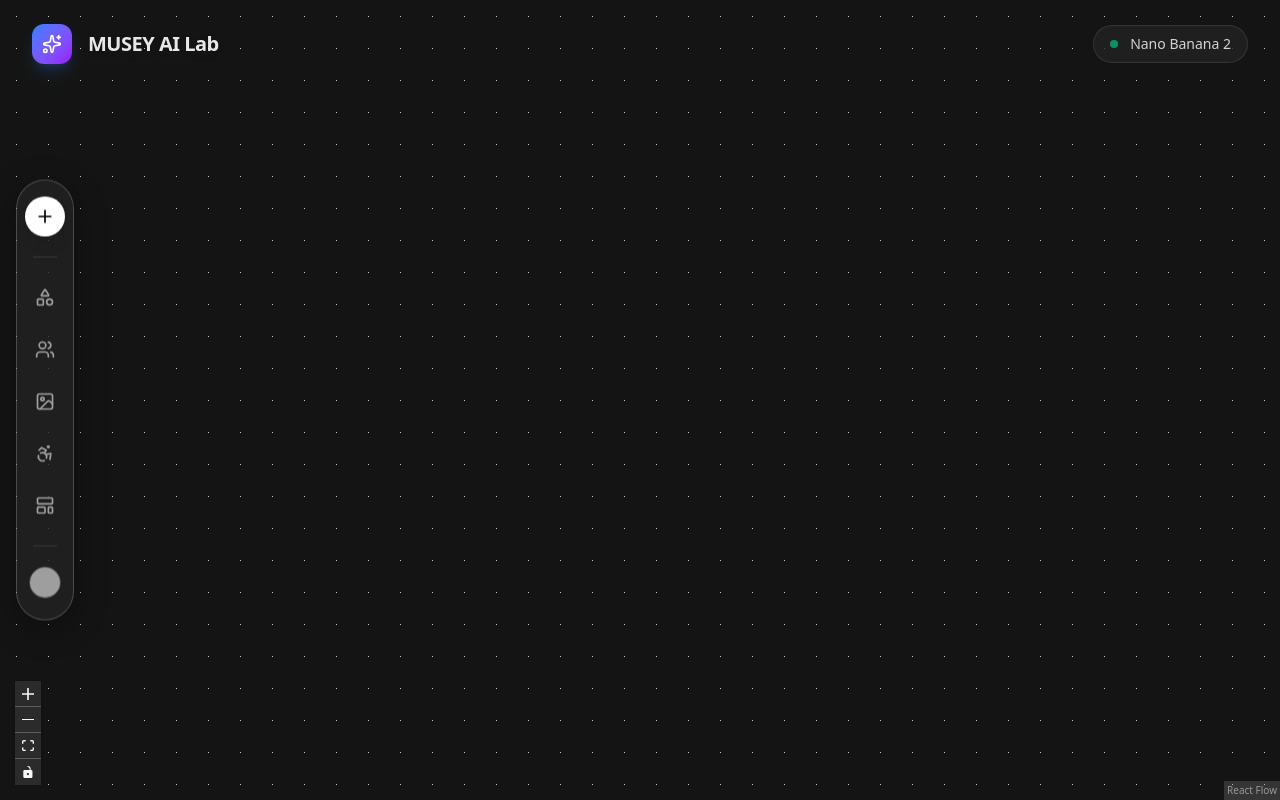
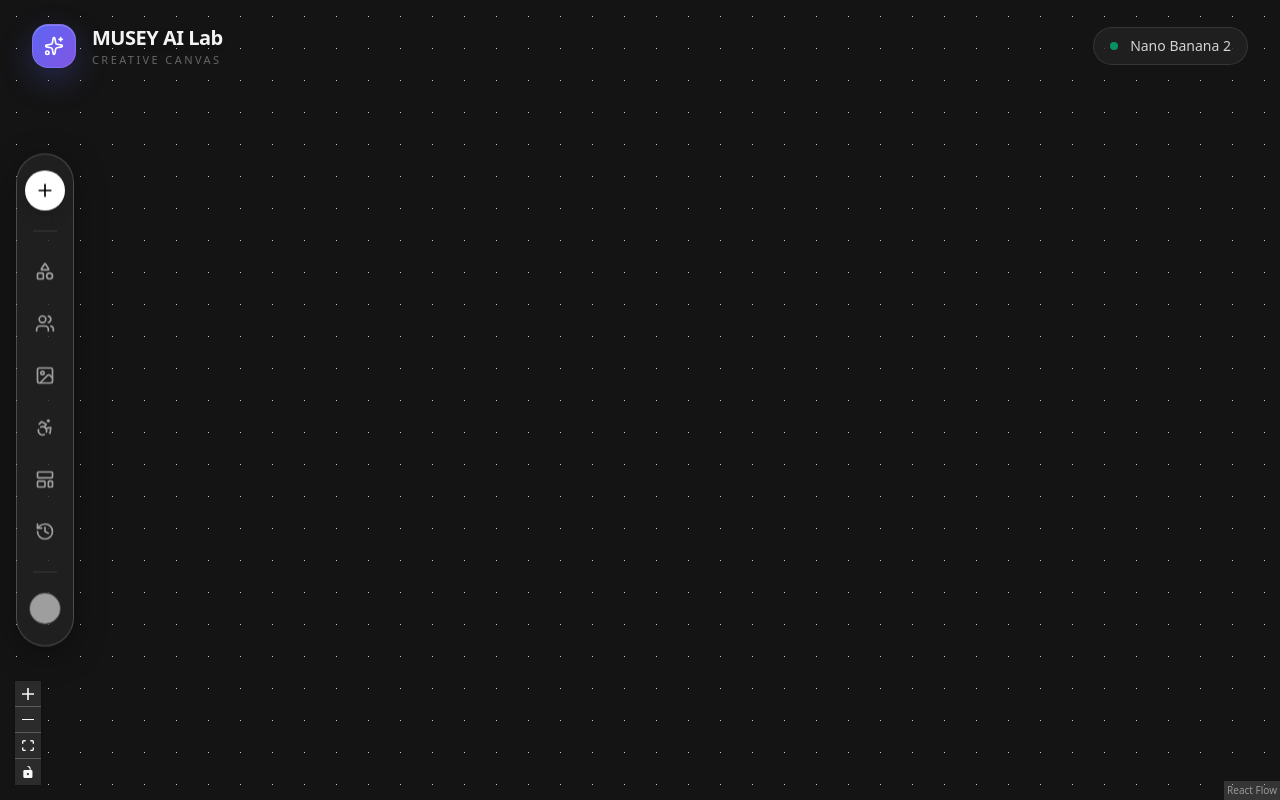
Before and after one commit to gaoran1209/musey-ai-lab, a React (Vite) app: page / in a window 1280 px wide. Built offline with nearby package versions, Linux system fonts and the light colour scheme; grey boxes are pictures that could not be loaded.

Commit message:
Fix video result handling and streamline history controls

```diff
--- a/src/App.tsx
+++ b/src/App.tsx
@@ -16,10 +16,13 @@ export default function App() {
         {/* Header */}
         <header className="absolute top-0 left-0 right-0 z-10 flex items-center justify-between px-8 py-6 pointer-events-none">
           <div className="flex items-center gap-4">
-            <div className="flex h-10 w-10 items-center justify-center rounded-xl bg-gradient-to-br from-blue-500 to-purple-600 shadow-lg shadow-blue-500/20">
+            <div className="flex h-11 w-11 items-center justify-center rounded-2xl border border-white/12 bg-[linear-gradient(135deg,rgba(97,106,255,0.95),rgba(138,92,246,0.92))] shadow-[0_12px_32px_rgba(88,101,242,0.28),inset_0_1px_0_rgba(255,255,255,0.18)]">
               <Sparkles className="h-5 w-5 text-white" />
             </div>
-            <h1 className="text-xl font-semibold tracking-tight text-white/90 drop-shadow-md">MUSEY AI Lab</h1>
+            <div className="flex flex-col">
+              <h1 className="text-xl font-semibold tracking-tight text-white/95 drop-shadow-md">MUSEY AI Lab</h1>
+              <span className="text-[11px] font-medium uppercase tracking-[0.22em] text-white/35">Creative Canvas</span>
+            </div>
           </div>
 
           <div className="flex items-center gap-3 rounded-full border border-white/10 bg-white/5 px-4 py-2 backdrop-blur-md">
--- a/src/components/FlowCanvas.tsx
+++ b/src/components/FlowCanvas.tsx
@@ -78,18 +78,31 @@ function base64ToUint8Array(base64: string) {
   return bytes;
 }
 
-async function videoToObjectUrl(video: any, apiKey: string) {
+async function videoToObjectUrl(video: any, ai: GoogleGenAI, apiKey: string) {
   if (video?.videoBytes) {
     const mimeType = video.mimeType || 'video/mp4';
     const bytes = base64ToUint8Array(video.videoBytes);
     return URL.createObjectURL(new Blob([bytes], { type: mimeType }));
   }
 
-  if (!video?.uri) {
+  if (!video?.downloadUri && !video?.uri && typeof video?.name === 'string') {
+    const file = await ai.files.get({ name: video.name });
+    video = {
+      ...video,
+      ...file,
+    };
+  }
+
+  const downloadUrl =
+    video?.downloadUri ||
+    video?.uri ||
+    video?.gcsUri;
+
+  if (!downloadUrl) {
     throw new Error('Video generation finished but no downloadable video was returned.');
   }
 
-  const response = await fetch(video.uri, {
+  const response = await fetch(downloadUrl, {
     headers: {
       'x-goog-api-key': apiKey,
     },
@@ -101,6 +114,27 @@ async function videoToObjectUrl(video: any, apiKey: string) {
 
   const blob = await response.blob();
   return URL.createObjectURL(blob);
+}
+
+function extractGeneratedVideoResult(operation: any) {
+  const response = operation?.response;
+  const filteredCount = response?.raiMediaFilteredCount ?? 0;
+  const filteredReasons = Array.isArray(response?.raiMediaFilteredReasons)
+    ? response.raiMediaFilteredReasons.filter(Boolean)
+    : [];
+
+  const generatedVideo =
+    response?.generatedVideos?.[0]?.video ||
+    response?.videos?.[0] ||
+    response?.generatedSamples?.[0]?.video ||
+    response?.generateVideoResponse?.generatedSamples?.[0]?.video ||
+    null;
+
+  return {
+    generatedVideo,
+    filteredCount,
+    filteredReasons,
+  };
 }
 
 function extractErrorMessage(error: unknown) {
@@ -394,8 +428,28 @@ function Flow() {
               throw new Error(operationError || 'Video generation failed.');
             }
 
-            const generatedVideo = operation.response?.generatedVideos?.[0]?.video;
-            resultMediaSrc = await videoToObjectUrl(generatedVideo, apiKey);
+            let videoResult = extractGeneratedVideoResult(operation);
+            let finalizedAttempts = 0;
+
+            while (!videoResult.generatedVideo && finalizedAttempts < 3) {
+              finalizedAttempts += 1;
+              await sleep(2000);
+              operation = await ai.operations.getVideosOperation({ operation });
+              videoResult = extractGeneratedVideoResult(operation);
+            }
+
+            if (!videoResult.generatedVideo) {
+              if (videoResult.filteredCount > 0) {
+                const detail = videoResult.filteredReasons.length
+                  ? ` (${videoResult.filteredReasons.join(', ')})`
+                  : '';
+                throw new Error(`Video generation was filtered by safety checks${detail}.`);
+              }
+
+              throw new Error('Video generation completed, but no video payload was returned by Gemini.');
+            }
+
+            resultMediaSrc = await videoToObjectUrl(videoResult.generatedVideo, ai, apiKey);
           } else {
             const contents: any[] = imageSources.map((imageSrc) => ({
               inlineData: dataUrlToInlineData(imageSrc),
--- a/src/components/Sidebar.tsx
+++ b/src/components/Sidebar.tsx
@@ -64,9 +64,8 @@ export function Sidebar() {
         setIsUserMenuOpen(false);
       }
       if (historyRef.current && !historyRef.current.contains(event.target as Node)) {
-        // Don't close history if clicking the history button in user menu
         const target = event.target as Element;
-        if (!target.closest('.history-toggle-btn')) {
+        if (!target.closest('.sidebar-history-toggle')) {
           setIsHistoryOpen(false);
         }
       }
@@ -136,6 +135,16 @@ export function Sidebar() {
           <SidebarIcon icon={<ImageIcon className="w-5 h-5" />} tooltip={language === 'zh' ? '背景库' : 'Backgrounds'} />
           <SidebarIcon icon={<Accessibility className="w-5 h-5" />} tooltip={language === 'zh' ? '姿势库' : 'Poses'} />
           <SidebarIcon icon={<LayoutTemplate className="w-5 h-5" />} tooltip={language === 'zh' ? '模板库' : 'Templates'} />
+          <SidebarAction
+            icon={<History className="w-5 h-5" />}
+            tooltip={language === 'zh' ? '历史记录' : 'History'}
+            isActive={isHistoryOpen}
+            onClick={() => {
+              setIsHistoryOpen((value) => !value);
+              setIsUserMenuOpen(false);
+            }}
+            className="sidebar-history-toggle"
+          />
         </div>
 
         <div className="w-6 h-[1px] bg-white/10 my-1" />
@@ -161,16 +170,6 @@ export function Sidebar() {
               >
                 <Globe className="w-4 h-4" />
                 {language === 'zh' ? 'English' : '中文'}
-              </button>
-              <button
-                onClick={() => {
-                  setIsHistoryOpen(!isHistoryOpen);
-                  setIsUserMenuOpen(false);
-                }}
-                className="history-toggle-btn flex items-center gap-2 px-3 py-2 text-sm text-white hover:bg-white/10 rounded-lg transition-colors text-left"
-              >
-                <History className="w-4 h-4" />
-                {language === 'zh' ? '历史记录' : 'History'}
               </button>
 
               <div className="h-[1px] bg-white/10 my-1" />
@@ -319,7 +318,32 @@ export function Sidebar() {
 
 function SidebarIcon({ icon, tooltip }: { icon: React.ReactNode; tooltip: string }) {
   return (
-    <button className="w-10 h-10 text-neutral-400 hover:text-white hover:bg-white/10 rounded-full flex items-center justify-center transition-colors relative group">
+    <SidebarAction icon={icon} tooltip={tooltip} />
+  );
+}
+
+function SidebarAction({
+  icon,
+  tooltip,
+  isActive = false,
+  onClick,
+  className = '',
+}: {
+  icon: React.ReactNode;
+  tooltip: string;
+  isActive?: boolean;
+  onClick?: () => void;
+  className?: string;
+}) {
+  return (
+    <button
+      onClick={onClick}
+      className={`w-10 h-10 rounded-full flex items-center justify-center transition-all relative group border ${
+        isActive
+          ? 'border-white/18 bg-white/14 text-white shadow-[0_10px_24px_rgba(0,0,0,0.22),inset_0_1px_0_rgba(255,255,255,0.08)]'
+          : 'border-transparent text-neutral-400 hover:text-white hover:bg-white/10'
+      } ${className}`}
+    >
       {icon}
       <div className="absolute left-full ml-4 px-2 py-1 bg-[#2A2A2A] text-white text-xs rounded opacity-0 group-hover:opacity-100 pointer-events-none whitespace-nowrap border border-white/10">
         {tooltip}
```
